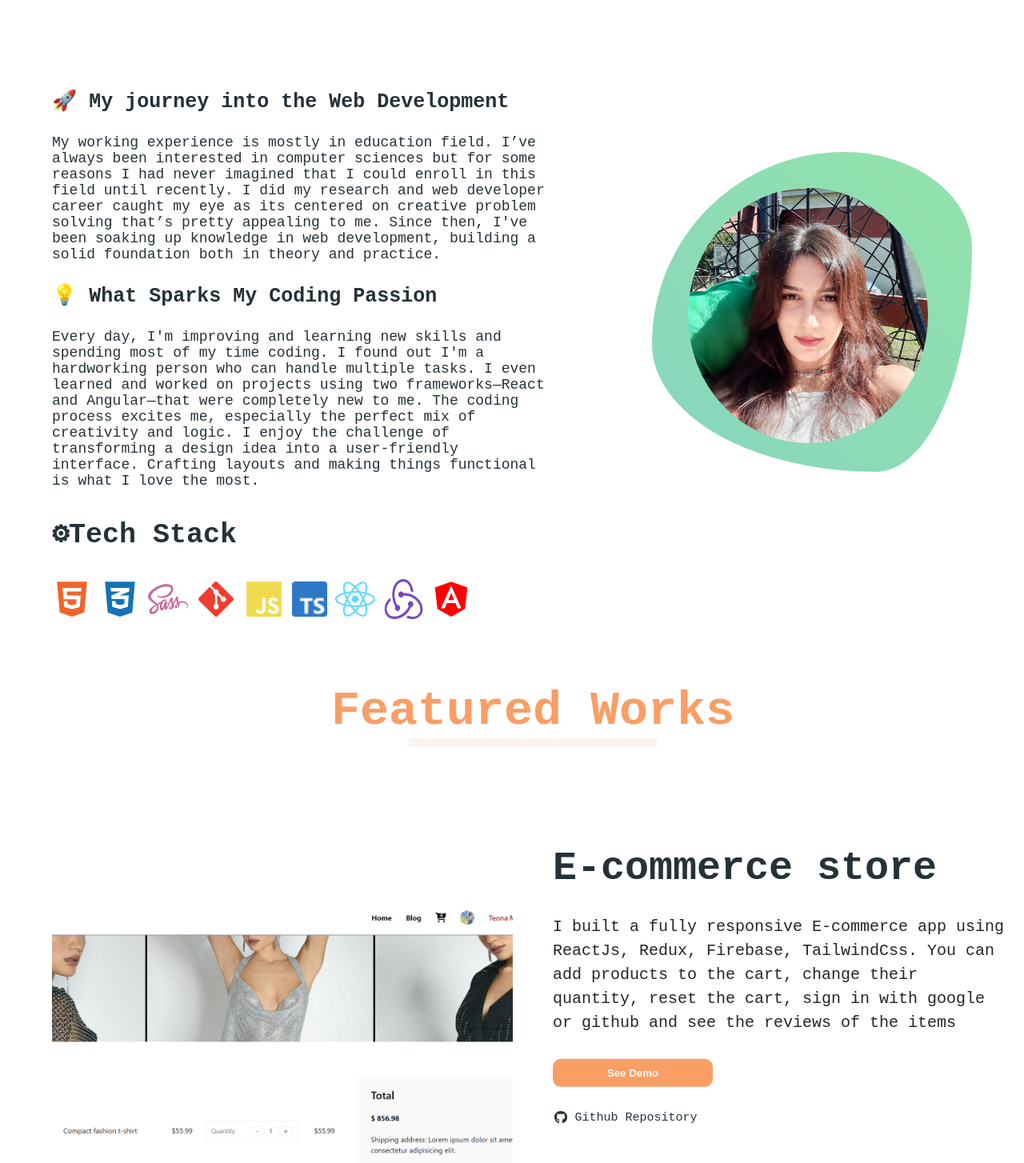
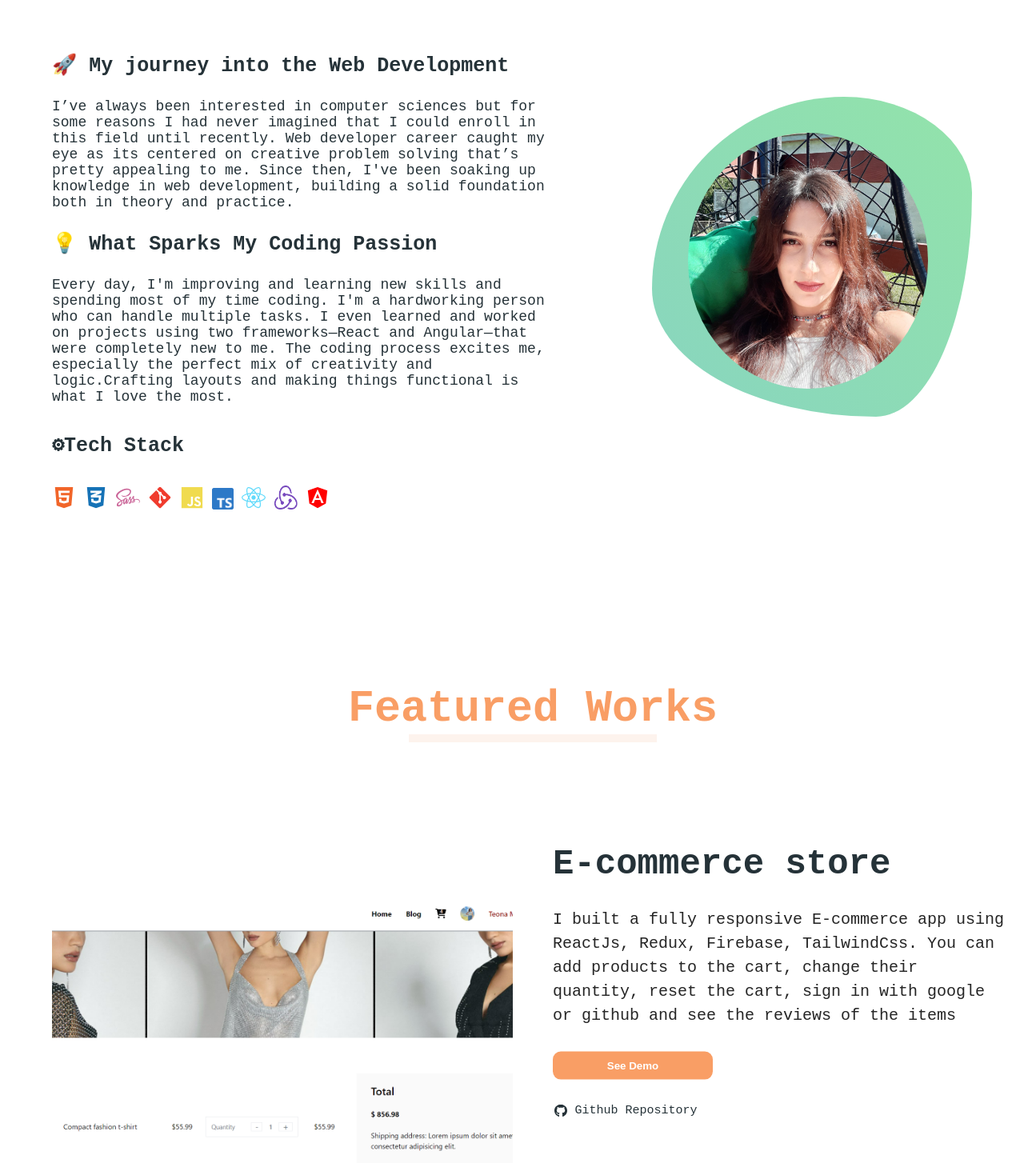
Before and after one commit to teonamaghradze/portfolio, a React (Create React App) app: page / in a window 1280 px wide. Shown: the part 1660-3114 px from the top of the page at 80% size. Built offline with nearby package versions, Linux system fonts and the light colour scheme.

Commit message:
add some responsive

```diff
--- a/src/components/aboutme/Aboutme.jsx
+++ b/src/components/aboutme/Aboutme.jsx
@@ -18,26 +18,26 @@ function Aboutme() {
 
         <h2>🚀 My journey into the Web Development </h2>
         <p>
-          My working experience is mostly in education field. I’ve always been
-          interested in computer sciences but for some reasons I had never
-          imagined that I could enroll in this field until recently. I did my
-          research and web developer career caught my eye as its centered on
-          creative problem solving that’s pretty appealing to me. Since then,
-          I've been soaking up knowledge in web development, building a solid
-          foundation both in theory and practice.
+          I’ve always been interested in computer sciences but for some reasons
+          I had never imagined that I could enroll in this field until recently.
+          Web developer career caught my eye as its centered on creative problem
+          solving that’s pretty appealing to me. Since then, I've been soaking
+          up knowledge in web development, building a solid foundation both in
+          theory and practice.
         </p>
         <h2> 💡 What Sparks My Coding Passion</h2>
         <p>
           Every day, I'm improving and learning new skills and spending most of
-          my time coding. I found out I'm a hardworking person who can handle
-          multiple tasks. I even learned and worked on projects using two
+          my time coding. I'm a hardworking person who can handle multiple
+          tasks. I even learned and worked on projects using two
           frameworks—React and Angular—that were completely new to me. The
           coding process excites me, especially the perfect mix of creativity
-          and logic. I enjoy the challenge of transforming a design idea into a
-          user-friendly interface. Crafting layouts and making things functional
-          is what I love the most.
+          and logic.
+          {/* I enjoy the challenge of transforming a design idea into a
+          user-friendly interface.  */}
+          Crafting layouts and making things functional is what I love the most.
         </p>
-        <h1>⚙Tech Stack</h1>
+        <h1 style={{ fontSize: "25px" }}>⚙Tech Stack</h1>
         <div className="logos">
           <img src={htmlIcon} alt="" />
           <img src={css} alt="" />
@@ -45,7 +45,7 @@ function Aboutme() {
           <img src={git} alt="" />
           <img src={js} alt="" />
           <img
-            style={{ marginTop: "3px", width: "44px", height: "44px" }}
+            style={{ marginTop: "3px", width: "27px", height: "27px" }}
             src={ts}
             alt=""
           />
--- a/src/components/aboutme/Aboutme.scss
+++ b/src/components/aboutme/Aboutme.scss
@@ -12,7 +12,7 @@
 
   .rectingle {
     width: 80px;
-    height: 80px;
+    height: 35px;
     margin-bottom: 2rem;
   }
 
@@ -39,8 +39,8 @@
       }
 
       img {
-        width: 50px;
-        height: 50px;
+        width: 30px;
+        height: 30px;
       }
     }
   }
--- a/src/components/contact/Contact.scss
+++ b/src/components/contact/Contact.scss
@@ -1,3 +1,5 @@
+@import "../../app.scss";
+
 .contact {
   display: flex;
   flex-direction: column;
@@ -23,6 +25,11 @@
     display: flex;
     gap: 2rem;
     margin-top: 3rem;
+
+    @include mobile {
+      flex-direction: column;
+    }
+
     a {
       display: flex;
       align-items: center;
@@ -49,6 +56,10 @@
       &:hover {
         text-decoration: underline;
       }
+
+      @include mobile {
+        display: none;
+      }
     }
   }
 }
--- a/src/components/hero/Hero.jsx
+++ b/src/components/hero/Hero.jsx
@@ -75,7 +75,7 @@ function Hero() {
           <motion.img
             variants={textVariants}
             src={scrollDown}
-            alt=""
+            alt="scrolldown"
             animate="scrollButton"
           />
         </motion.div>
--- a/src/components/hero/Hero.scss
+++ b/src/components/hero/Hero.scss
@@ -55,7 +55,7 @@
       font-weight: 300;
       line-height: 1.7;
       @include mobile {
-        font-size: 28px;
+        font-size: 20px;
       }
     }
 
--- a/src/components/portfolio/Portfolio.jsx
+++ b/src/components/portfolio/Portfolio.jsx
@@ -23,7 +23,7 @@ const items = [
   },
   {
     id: 1,
-    title: "VideVerse",
+    title: "VideoVerse",
     src: videoversee,
     desc: "I built a fully responsive YouTube-like app using ReactJS, an API, and MaterialUI. In this app, you can watch videos, filter them by category, search for any video, and view YouTube channels along with their details.",
     link: "https://videoverse-one.vercel.app/",
@@ -31,7 +31,7 @@ const items = [
   },
   {
     id: 2,
-    title: "Foodie - Delivery",
+    title: "Foodie Delivery",
     src: foodie,
 
     desc: "I built Foodie app using ReactJs, Redux. It is the app, where you can filter the food you like by category, add them to the shopping card, delete, increase and decrease the quantity",
@@ -43,7 +43,7 @@ const items = [
     title: "CV-APP",
     src: cvApp,
 
-    desc: "At the end of the UpSkill program, I had to build a fully responsive React-based CV app. Its purpose is personal portfolio creation, and the target users are those in need of a new CV. Tools I used are: Redux, React, HTML, SCSS, API. What fascinated me most was that it seemed hard at first, but during the process, it became easier, and I really enjoyed it.",
+    desc: "At the end of the UpSkill program, I built a fully responsive CV app. Its purpose is personal portfolio creation, the target users are those in need of a new CV. Tools I used are: Redux, React, SCSS, API. What fascinated me most was that it seemed hard at first, but during the process, it became easier.",
     link: "https://react-cv-app-git-main-teonamaghradze.vercel.app/",
     githubRepo: "https://github.com/teonamaghradze/react-cv-app",
   },
--- a/src/components/portfolio/Portfolio.scss
+++ b/src/components/portfolio/Portfolio.scss
@@ -23,7 +23,13 @@
     font-size: 36px;
 
     h1 {
-      font-size: 60px;
+      font-size: 55px;
+      @include tablet {
+        font-size: 36px;
+
+        // display: none;
+      }
+
       @include mobile {
         display: none;
       }
@@ -99,16 +105,24 @@
         }
 
         h2 {
-          font-size: 50px;
+          font-size: 44px;
 
-          @include mobile {
-            font-size: 36px;
+          @include tablet {
+            font-size: 34px;
           }
+
+          // @include mobile {
+          //   font-size: 34px;
+          // }
         }
         p {
           color: rgb(37, 37, 37);
           font-size: 20px;
           line-height: 1.5;
+
+          @include tablet {
+            font-size: 16px;
+          }
           @include mobile {
             font-size: 16px;
             text-align: center;
```
Also changed, not shown: public/manifest.json.
